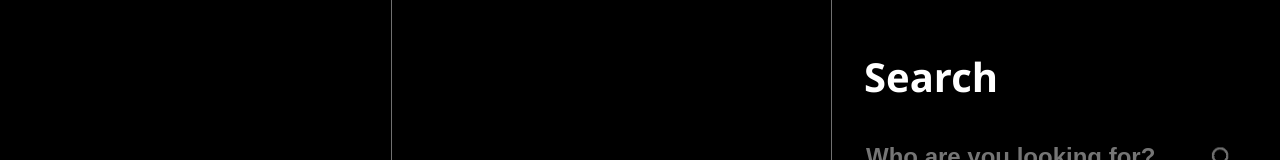
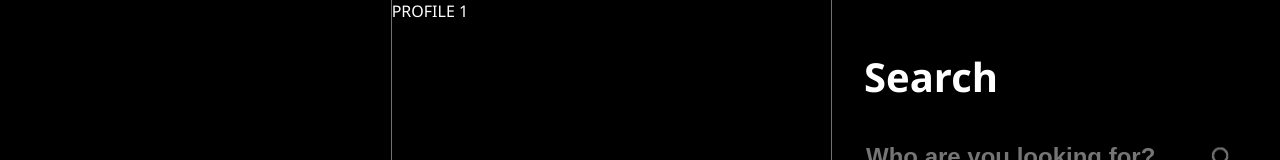
Before and after one commit to MatthewFoster02/social_app, a React (Create React App) app in the folder src/frontend/: page /profile/1 in a window 1280 px wide. Before the commit this address had no page. Shown: the top 160 px of the page. Built offline with nearby package versions, Linux system fonts and the light colour scheme; the HTML template or start-up script is replaced by a standard one.

Commit message:
Profile linking working

```diff
--- a/src/frontend/src/App.js
+++ b/src/frontend/src/App.js
@@ -16,7 +16,7 @@ function App()
 				<Route path="/" element={<HomePage />} />
 				<Route path="login" element={<Login />} />
 				<Route path="register" element={<Register />} />
-				<Route path="user/:id" element={<Profile />} />
+				<Route path="profile/:id" element={<Profile />} />
 				<Route path="*" element={<NotFound/>} />
 			</Route>
 		</Routes>
--- /dev/null
+++ b/src/frontend/src/pages/Profile.css
@@ -0,0 +1,3 @@
+.wrapper-profile {
+    color: white;
+}
--- a/src/frontend/src/pages/Profile.js
+++ b/src/frontend/src/pages/Profile.js
@@ -1,7 +1,12 @@
+import { useParams } from "react-router-dom";
+import './Profile.css';
+
 const Profile = () =>
 {
+    const { id } = useParams();
+
     return (
-        <div>PROFILE</div>
+        <div className="wrapper-profile">PROFILE {id}</div>
     );
 }
 export default Profile;
```
